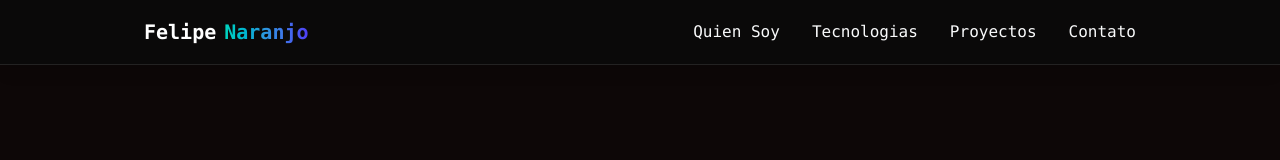
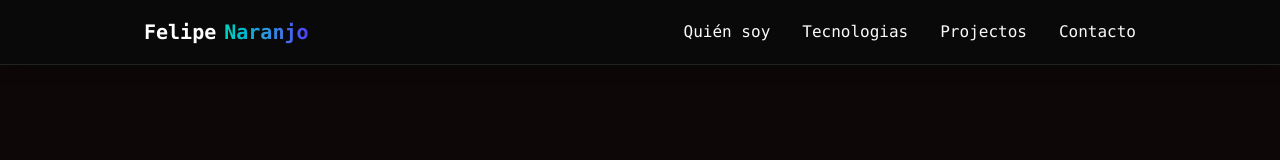
Before and after one commit to felipeignacio1704/Portafolio, a React (Vite) app: page / in a window 1280 px wide. Shown: the top 160 px of the page. Built offline with nearby package versions, Linux system fonts and the light colour scheme.

Commit message:
Esta ok, falta comentar las menu celular y mystack para una mejor comprension

```diff
--- a/package.json
+++ b/package.json
@@ -14,6 +14,7 @@
     "react": "^19.1.0",
     "react-dom": "^19.1.0",
     "react-icons": "^5.5.0",
+    "react-scroll": "^1.9.3",
     "tailwindcss": "^4.1.11"
   },
   "devDependencies": {
--- a/src/Ui/MenuCelular.jsx
+++ b/src/Ui/MenuCelular.jsx
@@ -1,22 +1,62 @@
-import React from 'react'
+import React from 'react';
 import { ImCross } from "react-icons/im";
+import { Link } from 'react-scroll';
 
 export default function MenuCelular({ isMenuOpen, setIsMenuOpen }) {
   return (
-    // si isMenuOpen es true, mostrara el contenido de hamburguesa para celulares, se podra ver o ocultar dependiendo de la necesidad del usuario
-    <div className={` fixed w-full top-0 left-0 bg-[rgba(10,10,10,0.8)] z-40 flex flex-col items-center justify-center transition-all duration-300 gap-15 ease-in-out ${isMenuOpen ? "h-screen opacity-100 pointer-events-auto" :
-      "h-0 opacity-0 pointer-events-none"}`}>
-      {/* boton para cerrar el menu */}
-      <button onClick={() => setIsMenuOpen(false)} className='absolute top-5 right-7 text2x1 focus:outline-none cursor-pointer'
-        aria-label='Cerrar Menu'>
+    <div className={`fixed w-full top-0 left-0 bg-[rgba(10,10,10,0.8)] z-40 flex flex-col items-center justify-center transition-all duration-300 gap-15 ease-in-out ${isMenuOpen ? "h-screen opacity-100 pointer-events-auto" : "h-0 opacity-0 pointer-events-none"}`}>
+
+      <button
+        onClick={() => setIsMenuOpen(false)}
+        className='absolute top-5 right-7 text2x1 focus:outline-none cursor-pointer'
+        aria-label='Cerrar Menu'
+      >
         <ImCross className='text-white' />
       </button>
-      {/* navegadores */}
-      <a onClick={() => setIsMenuOpen(false)} href="#QuienSoy" className={` text-2x1 font semibold text-white my-4 transform transition-transform duration-300  ${isMenuOpen ? "opacity-100 translate-y-0" : "opacity-0 translate-y-5"}`}>Quien Soy</a>
-      <a onClick={() => setIsMenuOpen(false)} href="#MyStack" className={` text-2x1 font semibold text-white my-4 transform transition-transform duration-300 ${isMenuOpen ? "opacity-100 translate-y-0" : "opacity-0 translate-y-5"}`}>Tecnologias</a>
-      <a onClick={() => setIsMenuOpen(false)} href="#Projects" className={` text-2x1 font semibold text-white my-4 transform transition-transform duration-300 ${isMenuOpen ? "opacity-100 translate-y-0" : "opacity-0 translate-y-5"}`}>Proyectos</a>
-      <a onClick={() => setIsMenuOpen(false)} href="#Contact" className={` text-2x1 font semibold text-white my-4 transform transition-transform duration-300 ${isMenuOpen ? "opacity-100 translate-y-0" : "opacity-0 translate-y-5"}`}>Contato</a>
 
+      <Link
+        to="QuienSoy"
+        smooth={true}
+        offset={-80}
+        duration={500}
+        onClick={() => setIsMenuOpen(false)}
+        className={`text-2xl font-semibold text-white my-4 transform transition-transform duration-300 cursor-pointer ${isMenuOpen ? "opacity-100 translate-y-0" : "opacity-0 translate-y-5"}`}
+      >
+        Quién Soy
+      </Link>
+
+      <Link
+        to="MyStack"
+        smooth={true}
+        offset={-80}
+        duration={500}
+        onClick={() => setIsMenuOpen(false)}
+        className={`text-2xl font-semibold text-white my-4 transform transition-transform duration-300 cursor-pointer ${isMenuOpen ? "opacity-100 translate-y-0" : "opacity-0 translate-y-5"}`}
+      >
+        Tecnologías
+      </Link>
+
+      <Link
+        to="Projects"
+        smooth={true}
+        offset={-80}
+        duration={500}
+        onClick={() => setIsMenuOpen(false)}
+        className={`text-2xl font-semibold text-white my-4 transform transition-transform duration-300 cursor-pointer ${isMenuOpen ? "opacity-100 translate-y-0" : "opacity-0 translate-y-5"}`}
+      >
+        Proyectos
+      </Link>
+
+      <Link
+        to="Contact"
+        smooth={true}
+        offset={-80}
+        duration={500}
+        onClick={() => setIsMenuOpen(false)}
+        className={`text-2xl font-semibold text-white my-4 transform transition-transform duration-300 cursor-pointer ${isMenuOpen ? "opacity-100 translate-y-0" : "opacity-0 translate-y-5"}`}
+      >
+        Contacto
+      </Link>
     </div>
-  )
+  );
 }
--- a/src/Ui/Navbar.jsx
+++ b/src/Ui/Navbar.jsx
@@ -2,6 +2,8 @@
 import { useEffect } from 'react';
 import Logo from './Logo'
 import { MdMenu } from "react-icons/md";
+import { Link } from 'react-scroll';
+
 
 
 // isMenuOpen: Booleano que indica si el menú está abierto.
@@ -26,10 +28,44 @@ export default function Navbar({ isMenuOpen, setIsMenuOpen }) {
           <div className="flex md:flex items-center space-x-8">
             <div className="hidden md:flex items-center space-x-8">
               {/* navegadores */}
-              <a href="#QuienSoy" className='text-gray-50 hover:text-xl hover:text-white transition-all'>Quien Soy</a>
-              <a href="#MyStack" className='text-gray-50 hover:text-xl hover:text-white transition-all'>Tecnologias</a>
-              <a href="#Projects" className='text-gray-50 hover:text-xl hover:text-white transition-all'>Proyectos</a>
-              <a href="#Contact" className='text-gray-50 hover:text-xl hover:text-white transition-all'>Contato</a>
+              {/* {se opto por una libreria especializada en navigacion, con el fin de hacer un desplazamiento mas suave y agradable} */}
+              <Link
+                to="QuienSoy"
+                smooth={true}
+                offset={-80}  // compensa el alto del navbar
+                duration={500} // duración del scroll (ms)
+                className='text-gray-50 hover:text-xl hover:text-white transition-all cursor-pointer'
+              >
+                Quién soy
+              </Link>
+
+              <Link
+                to="MyStack"
+                smooth={true}
+                offset={-80}  // compensa el alto del navbar
+                duration={500} // duración del scroll (ms)
+                className='text-gray-50 hover:text-xl hover:text-white transition-all cursor-pointer'
+              >
+                Tecnologias
+              </Link>
+              <Link
+                to="#"
+                smooth={true}
+                offset={-80}  // compensa el alto del navbar
+                duration={500} // duración del scroll (ms)
+                className='text-gray-50 hover:text-xl hover:text-white transition-all cursor-pointer'
+              >
+                Projectos
+              </Link>
+              <Link
+                to="#"
+                smooth={true}
+                offset={-80}  // compensa el alto del navbar
+                duration={500} // duración del scroll (ms)
+                className='text-gray-50 hover:text-xl hover:text-white transition-all cursor-pointer'
+              >
+                Contacto
+              </Link>
             </div>
           </div>
         </div>
--- a/src/sections/MyStack.jsx
+++ b/src/sections/MyStack.jsx
@@ -6,7 +6,7 @@ export default function MyStack() {
         "React"
     ]
     return (
-        <section id="MyStack" className='min-h-screen font-mono flex items-center justify-center py-20'>
+        <section name="MyStack" className='min-h-screen font-mono flex items-center justify-center py-20'>
             <div className='max-w-3xl mx-auto px-4'>
                 <h2 className='max-w-3xl text-4xl font-semibold mb-12 bg-gradient-to-r from-teal-500 to-indigo-600 bg-clip-text text-transparent text-center'>
                     Hola mundo
--- a/src/sections/QuienSoy.jsx
+++ b/src/sections/QuienSoy.jsx
@@ -6,7 +6,7 @@ import cv from "../assets/Cv.pdf"
 export default function QuienSoy() {
   return (
     // Sección principal con ID para navegación. Usa flexbox para distribuir contenido vertical u horizontalmente.
-    <section id="QuienSoy" className='min-h-screen flex flex-col justify-center items-center lg:flex-row-reverse gap-9 lg:gap-15'>
+    <section name="QuienSoy" className='min-h-screen flex flex-col justify-center items-center lg:flex-row-reverse gap-9 lg:gap-15'>
       <div className='text-center z-10 px-4'>
         <img className='h-[380px] w-[300px] border-0 mt-20 rounded-full shadow-lg shadow-gray-500/70 lg:m-0 lg:max-w-[250px] object-cover object-bottom hover:translate-y-1 transition-all' src={Foto} alt="Felipe Naranjo"
         />
```
Also changed, not shown: 1 other file (tests, documents, lock files or other folders).
